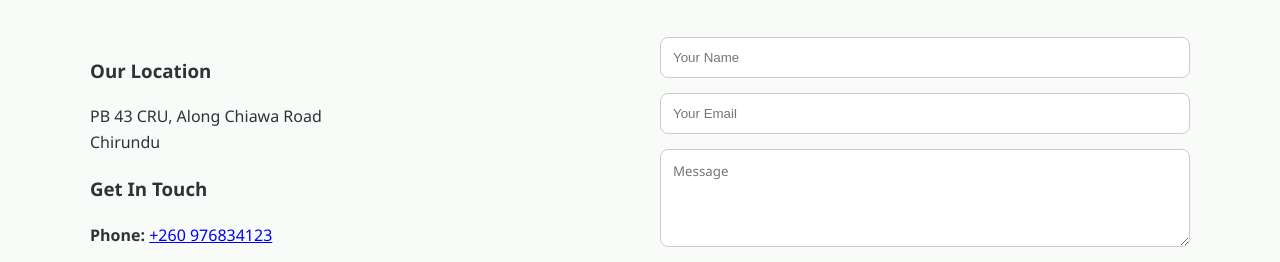
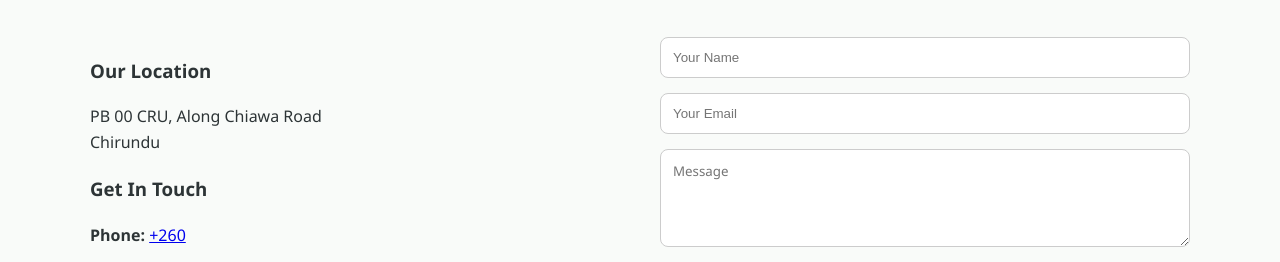
Before and after one commit to EDWINSMS/schoolw, a website: page index.html in a window 1280 px wide. Shown: the part 2203-2465 px from the top of the page. Drawn offline with Linux system fonts and the light colour scheme.

Commit message:
Update contact information in index.html

```diff
--- a/index.html
+++ b/index.html
@@ -80,11 +80,11 @@
                 <div class="contact-info">
                     <div class="info-block">
                         <h3>Our Location</h3>
-                        <p>PB 43 CRU, Along Chiawa Road<br>Chirundu</p>
+                        <p>PB 00 CRU, Along Chiawa Road<br>Chirundu</p>
                     </div>
                     <div class="info-block">
                         <h3>Get In Touch</h3>
-                        <p><strong>Phone:</strong> <a href="tel:+260976834123">+260 976834123</a></p>
+                        <p><strong>Phone:</strong> <a href="tel:+260">+260 </a></p>
                         <p><strong>Email:</strong> <a href="mailto:office@forestacademy.edu">office@forestacademy.edu</a></p>
                     </div>
                 </div>
```
